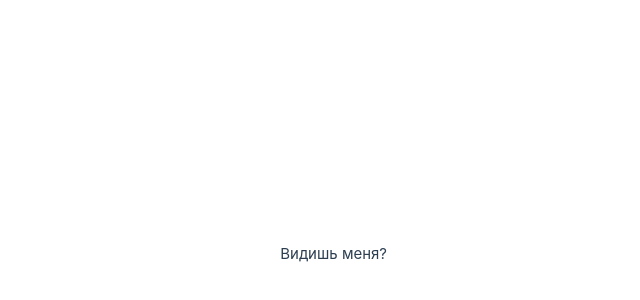
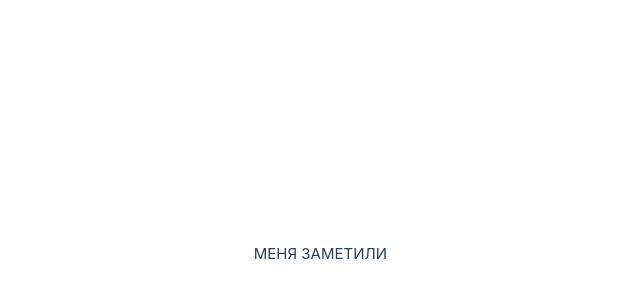
Before and after one commit to MakerAVGN/Vue3Base, a Vue app in the folder vue-project/: page / in a window 1280 px wide. Shown: the part 146-446 px from the top of the page, without its empty margins (253-893 px from the left). Built offline with nearby package versions, Linux system fonts and the light colour scheme.

Commit message:
Инвертирование условия в Vue

```diff
--- a/vue-project/src/App.vue
+++ b/vue-project/src/App.vue
@@ -13,6 +13,6 @@ export default {
 }
 </script>
 <template>
-  <p v-if="visible" > Видишь меня? </p>
-  <p v-if="not_visible" > А меня нет))) </p>
+  <p v-if="!visible" > Видишь меня?  АУ</p>
+  <p v-if="!not_visible" > МЕНЯ ЗАМЕТИЛИ </p>
 </template>
```
